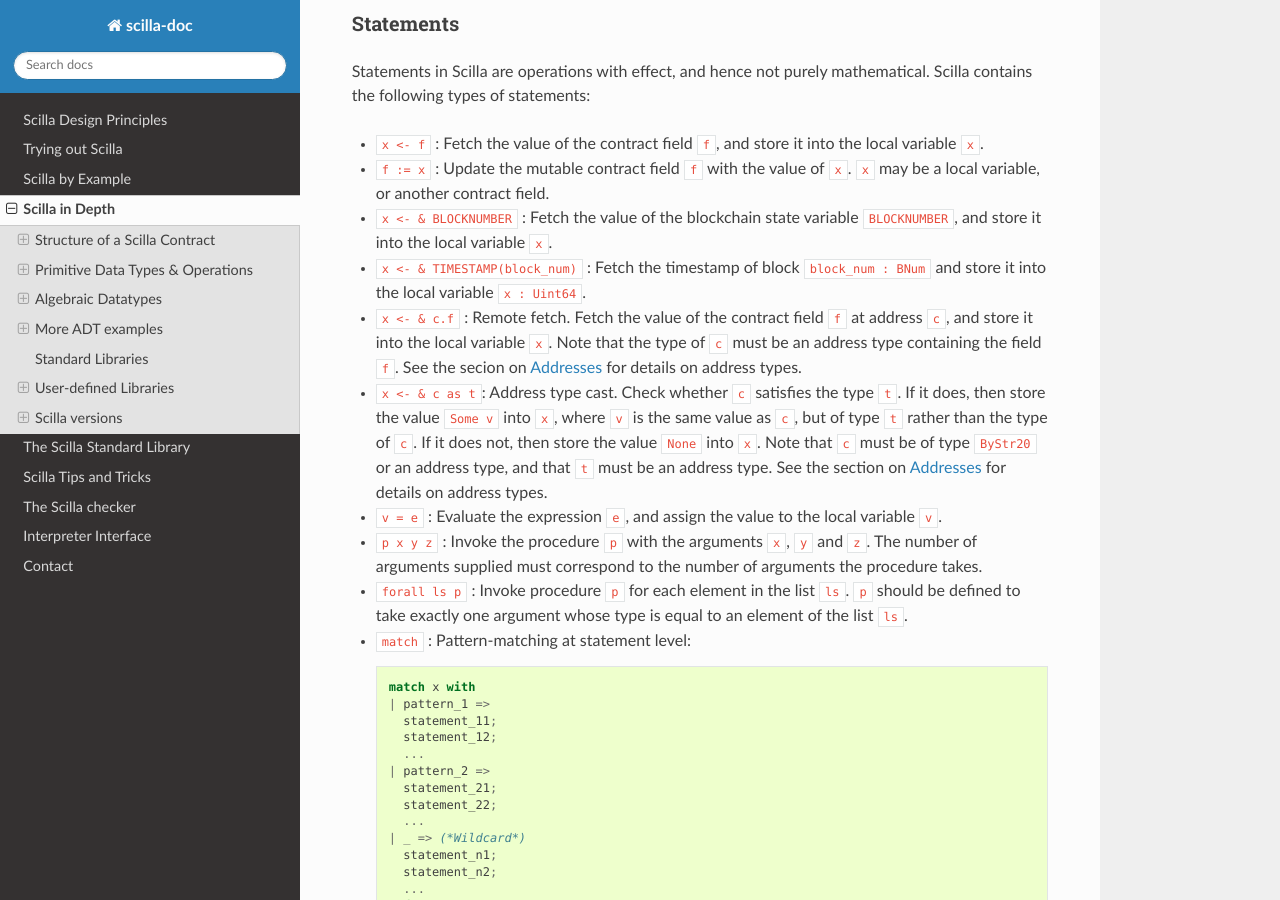
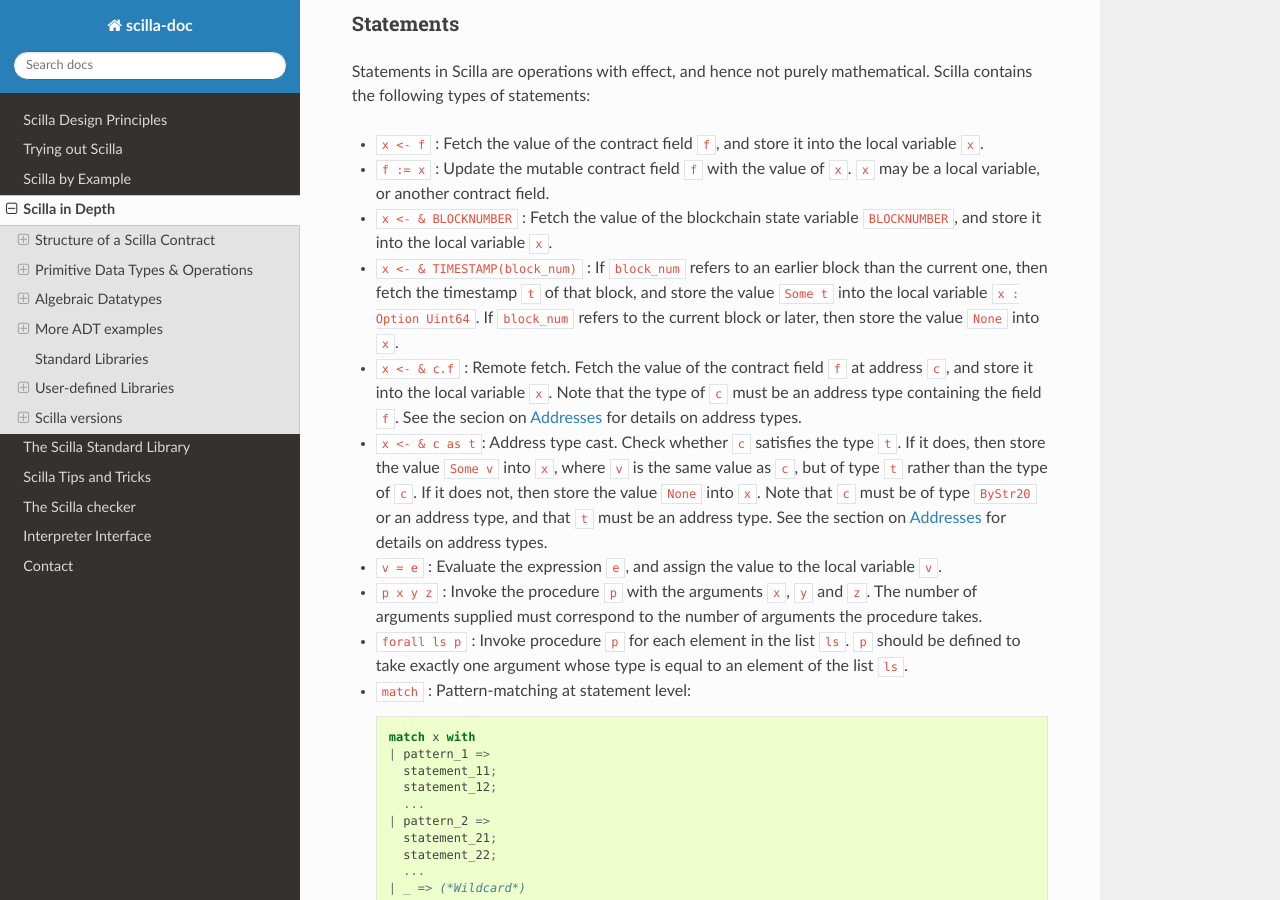
Before and after one commit to Zilliqa/scilla-docs, a Sphinx documentation site: the page built from docs/source/scilla-in-depth.rst, in a window 1280 px wide and 900 px high, scrolled down 8144 px. Built offline with Sphinx 7.4.7 and the Read the Docs theme 2.0.0, drawn with Linux system fonts in a browser that asks for light colours.

Commit message:
Change type of TIMESTAMP to Option Uint64

```diff
--- a/docs/source/scilla-in-depth.rst
+++ b/docs/source/scilla-in-depth.rst
@@ -468,9 +468,11 @@ mathematical. Scilla contains the following types of statements:
   variable ``BLOCKNUMBER``, and store it into the local variable
   ``x``.
 
-- ``x <- & TIMESTAMP(block_num)`` : Fetch the timestamp of block
-  ``block_num : BNum`` and store it into the local variable
-  ``x : Uint64``.
+- ``x <- & TIMESTAMP(block_num)`` : If ``block_num`` refers to an
+  earlier block than the current one, then fetch the timestamp ``t``
+  of that block, and store the value ``Some t`` into the local
+  variable ``x : Option Uint64``. If ``block_num`` refers to the
+  current block or later, then store the value ``None`` into ``x``.
 
 - ``x <- & c.f`` : Remote fetch. Fetch the value of the contract field
   ``f`` at address ``c``, and store it into the local variable
```
